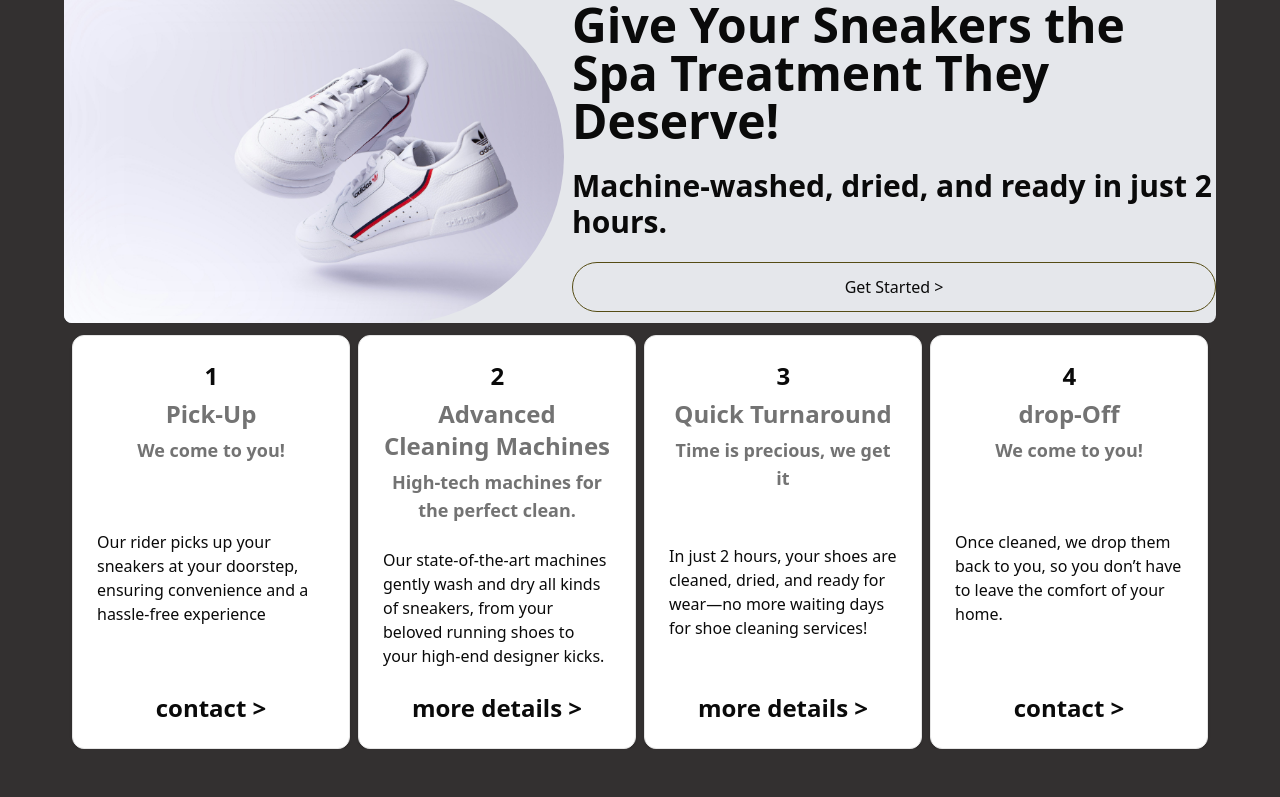
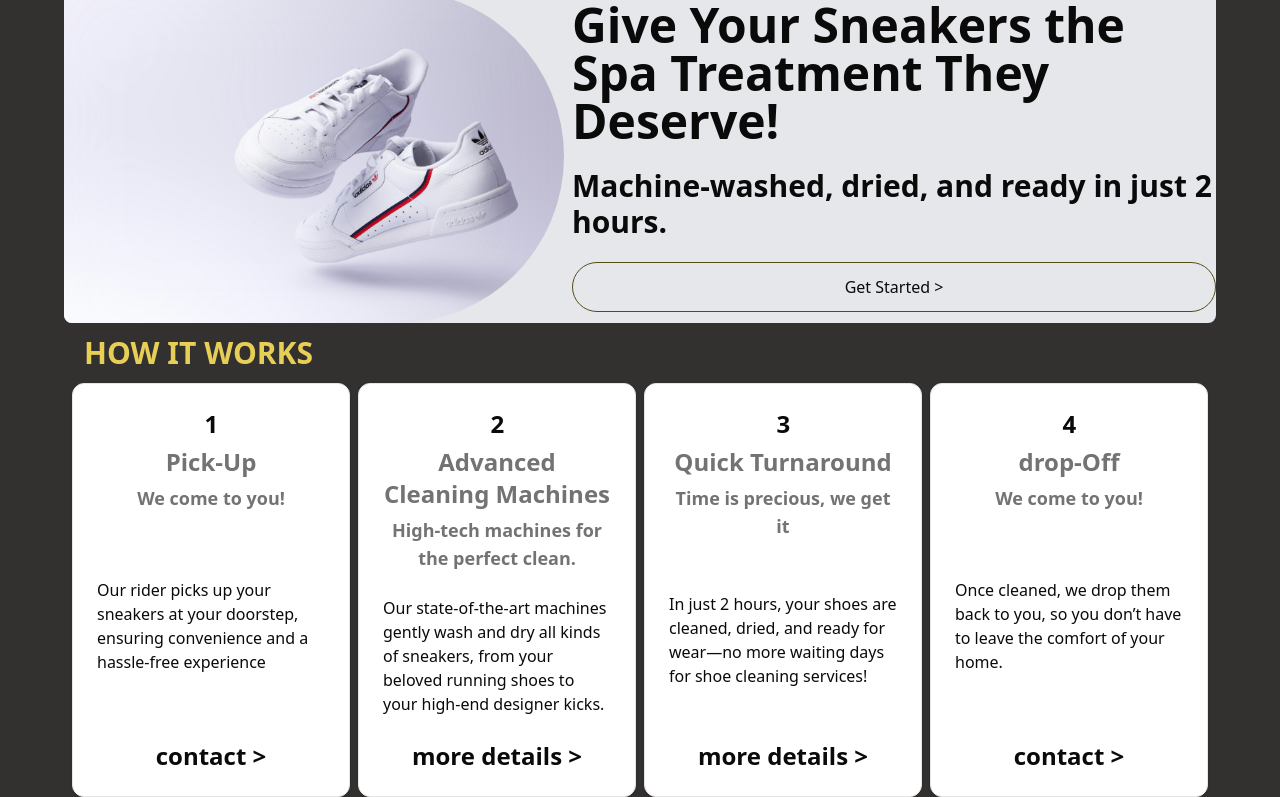
Before and after one commit to lumap-svg/SneakersSpa, a Next.js app: page / in a window 1280 px wide. Shown: the part 243-1040 px from the top of the page. Before the commit the page ends 992 px from the top, so only its background shows below. Built offline with nearby package versions, Linux system fonts and the light colour scheme.

Commit message:
added a heading for the how it works column

```diff
--- a/components/HowItWorks.tsx
+++ b/components/HowItWorks.tsx
@@ -42,10 +42,12 @@ export default function HowItWorks() {
     ]
 
   return (
+    <div >
+<h2 className='text-3xl pl-5 my-3 font-bold uppercase text-[#ebd455f8]' >how it works</h2>
     <div className='grid md:grid-cols-4 gap-2 mx-auto grid-cols-2 sm:mx-2 '>
         {
-            procedural.map(({position,title,description,connect,content})=>
-    <Card key={position} className='flex flex-col justify-between hover:bg-gray-700'>
+          procedural.map(({position,title,description,connect,content})=>
+            <Card key={position} className='flex flex-col justify-between hover:bg-gray-700'>
   <CardHeader>
     <CardTitle className='flex justify-center font-bold text-2xl  '>{position}</CardTitle>
     <CardDescription className='text-2xl font-semibold text-center'>{title}</CardDescription>
@@ -62,6 +64,7 @@ export default function HowItWorks() {
 }
 
     </div>
+</div>
 
   )
 }
```
